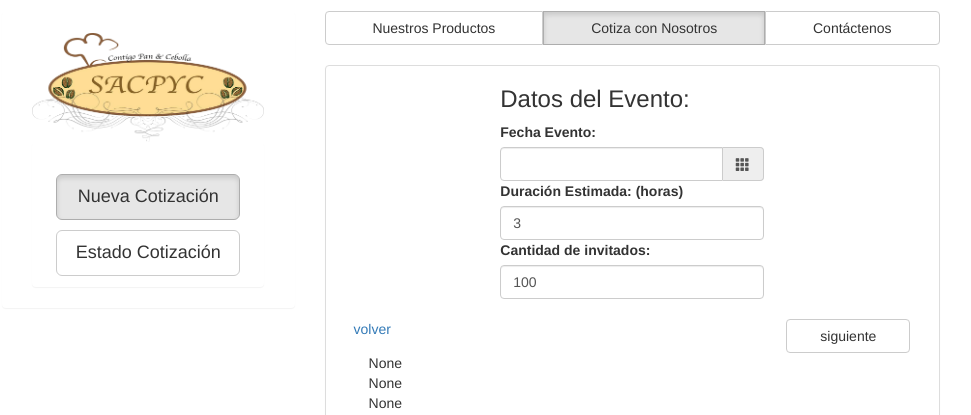
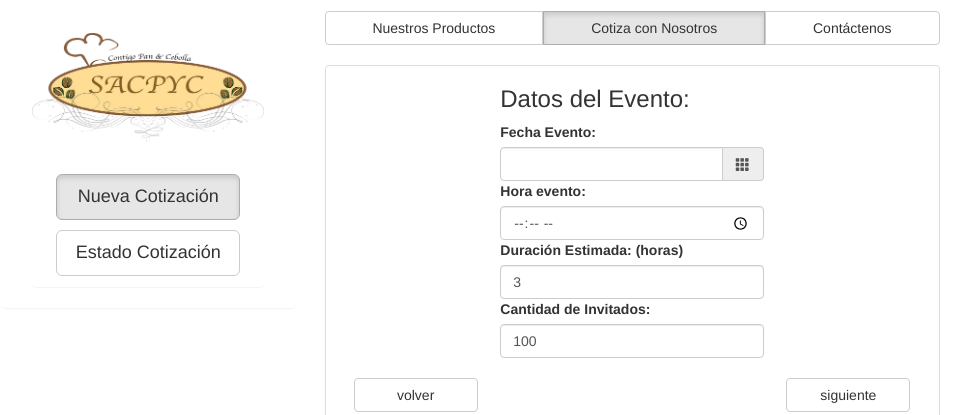
Before and after one commit to arielMerino/PBD-SACPYC-WEB, a Django app: page /Cotizar/CotizarEv/ in a window 1280 px wide. Shown: the top 415 px of the page, without its empty margins (8-979 px from the left). Run offline with Django 3.2, Linux system fonts and the light colour scheme; some libraries are stand-ins or nearby versions.

Commit message:
se puede usar el boton volver, manteniendo los datos de los formularios anteriores

```diff
--- a/sacpyc/Cotizar/templates/Cotizar/cotizarCat.html
+++ b/sacpyc/Cotizar/templates/Cotizar/cotizarCat.html
@@ -10,6 +10,11 @@
     {{dpto}}<br>
     {{dir}}<br>
     {{fecha}}<br>
+    {{hora}}<br>
     {{invitados}}<br>
     {{duracion}}<br>
+    {self.context}
+    <div class="col-xs-3" style="padding-left:0;">
+					<a href="javascript:history.back()" class="btn-lat btn btn-default frente">volver</a>
+				</div>
 {%endblock%}
--- a/sacpyc/Cotizar/templates/Cotizar/cotizarEv.html
+++ b/sacpyc/Cotizar/templates/Cotizar/cotizarEv.html
@@ -33,16 +33,18 @@
 			    	<div class="input-group date">
 			        	<input type="text" title="la fecha es obligatoria" name="fecha" class="form-control" required/><span class="input-group-addon"><i class="glyphicon glyphicon-th"></i></span>
 			    	</div>
+			    	<label for="hora">Hora evento:</label>
+			    	<input title="ej: 20:30" type="time" name="hora" class="form-control" required/>
 			    	<label for="duracion">Duración Estimada: (horas)</label>
 		    		<input title="debe ingresar la duración estimada en horas" min="1" max="12" type="number" value="3" name="duracion" class="form-control" required/>
-					<label for="invitados" >Cantidad de invitados:</label>
-					<input title="debe ingresar la cantidad de invitados" name="invitados" type="number" min="1" max="500" class="form-control" value="100">
+					<label for="invitados" >Cantidad de Invitados:</label>
+					<input title="debe ingresar la cantidad de invitados" name="invitados" type="number" min="1" max="500" class="form-control" value="100" onclick="">
 				</div>
 				<div class="col-xs-3"></div>
 			</div>
 			<br>
 				<div class="col-xs-3" style="padding-left:0;">
-					<a href="javascript:history.back()">volver</a>
+					<a href="javascript:history.back()" class="btn-lat btn btn-default frente">volver</a>
 				</div>
 				<div class="col-xs-6"></div>
 				<div class="col-xs-3" style="padding-right:0;">
--- a/sacpyc/Cotizar/views.py
+++ b/sacpyc/Cotizar/views.py
@@ -63,6 +63,7 @@
 		blocke = request.POST.get('blocke')
 		dpto = request.POST.get('dpto')
 		fecha = request.POST.get('fecha')
+		hora = request.POST.get('hora')
 		duracion = request.POST.get('duracion')
 		invitados = request.POST.get('invitados')
 
@@ -76,6 +77,7 @@
 		self.context['blocke'] = blocke
 		self.context['dpto'] = dpto
 		self.context['fecha'] = fecha
+		self.context['hora'] = hora
 		self.context['duracion'] = duracion
 		self.context['invitados'] = invitados
 
@@ -89,6 +91,7 @@
 		print self.context['blocke']
 		print self.context['dpto']
 		print self.context['fecha']
+		print self.context['hora']
 		print self.context['duracion']
 		print self.context['invitados']
 		return render(request, 'Cotizar/cotizarCat.html', self.context)
```
Also changed, not shown: 1 other file.
